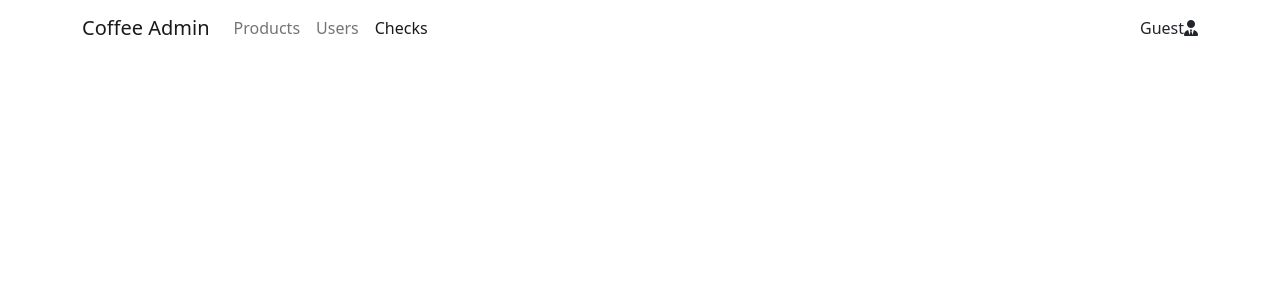
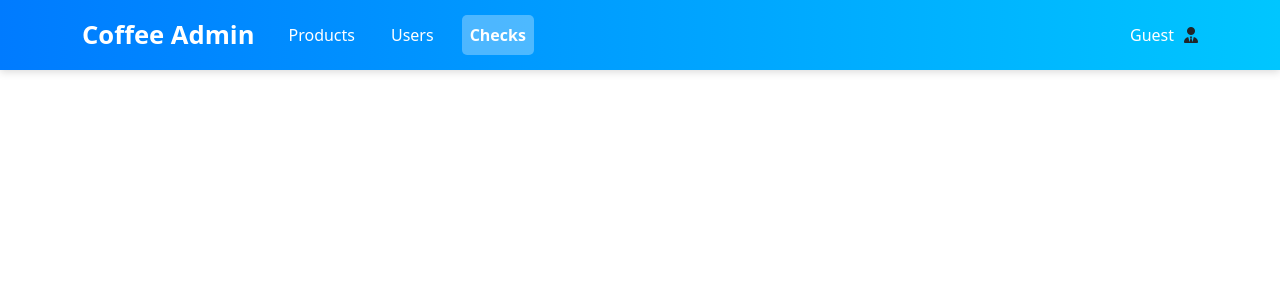
Before and after one commit to AhmedMohammedSalah/cafetrya-php, a PHP site: page /navbaradmin.php in a window 1280 px wide. Shown: the top 300 px of the page. Run offline with PHP 8.4, Linux system fonts and the light colour scheme.

Commit message:
edit navbar

```diff
--- a/views/admin/navbaradmin.php
+++ b/views/admin/navbaradmin.php
@@ -5,7 +5,66 @@
     <title>Admin - Checks</title>
     <link href="https://cdn.jsdelivr.net/npm/bootstrap@5.2.3/dist/css/bootstrap.min.css" rel="stylesheet">
     <link rel="stylesheet" href="https://cdnjs.cloudflare.com/ajax/libs/font-awesome/6.4.0/css/all.min.css">
-
+    <style>
+    .navbar-custom {
+        background: linear-gradient(90deg, #007bff, #00c6ff);
+        padding: 10px 0;
+        height: 70px;
+        box-shadow: 0 2px 8px rgba(0,0,0,0.15);
+    }
+    .navbar-brand {
+        font-size: 1.6rem;
+        font-weight: 700;
+        color: white;
+        display: flex;
+        align-items: center;
+    }
+    .navbar-brand i {
+        font-size: 1.8rem;
+        margin-right: 8px;
+    }
+    .nav-link {
+        font-size: 1rem;
+        color: white !important;
+        margin: 0 10px;
+        transition: color 0.3s, background-color 0.3s;
+        border-radius: 5px;
+    }
+    .nav-link:hover {
+        background-color: rgba(255, 255, 255, 0.2);
+        color: #fff !important;
+    }
+    .nav-link.active {
+        background-color: rgba(255, 255, 255, 0.3);
+        font-weight: bold;
+    }
+    .user-avatar {
+        width: 45px;
+        height: 45px;
+        border-radius: 50%;
+        object-fit: cover;
+        border: 2px solid white;
+        margin-left: 10px;
+    }
+    .user-name {
+        color: white;
+        font-size: 1rem;
+        margin-right: 10px;
+    }
+    .navbar-toggler {
+        border: none;
+    }
+    @media (max-width: 992px) {
+        .nav-link {
+            margin: 5px 0;
+        }
+        .user-info {
+            margin-top: 10px;
+            padding-top: 10px;
+            border-top: 1px solid rgba(255,255,255,0.2);
+        }
+    }
+</style>
 </head>
 <body>
 
```
